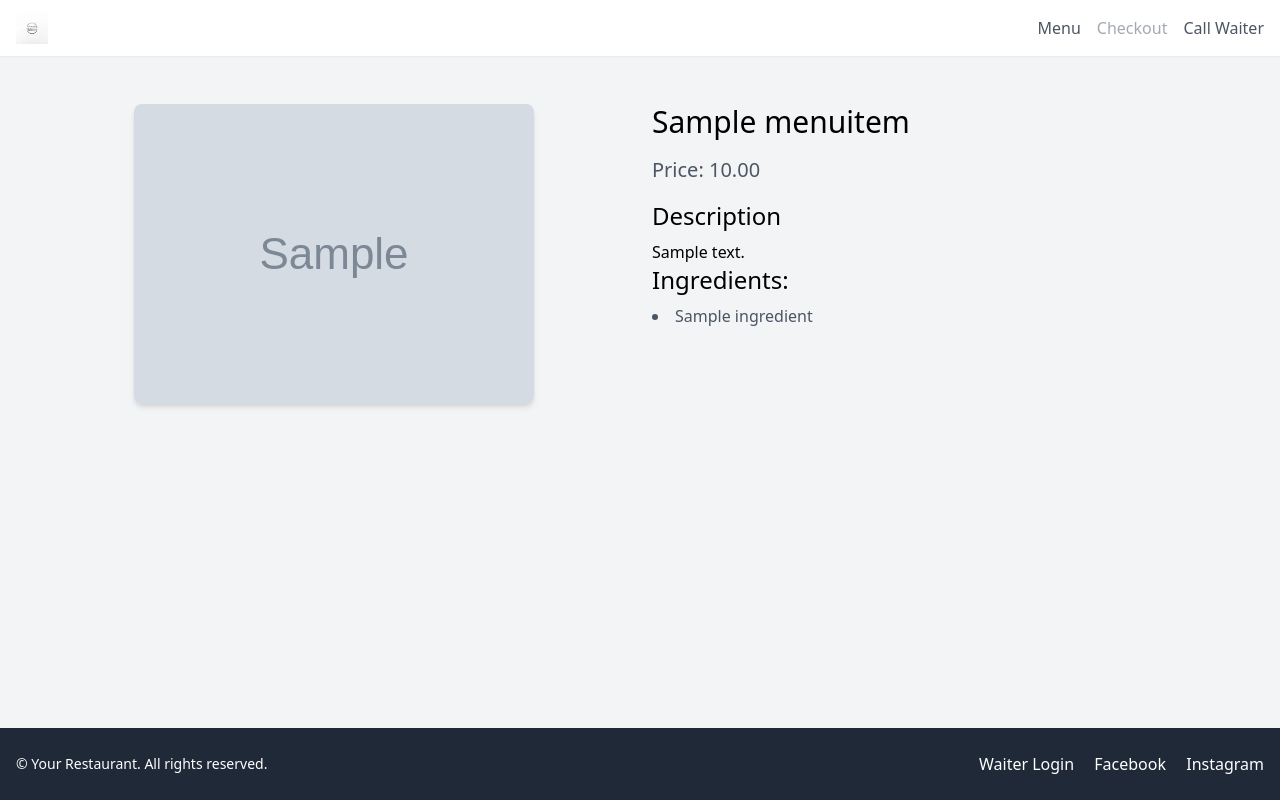
After one commit to sefirus/Lab3CiCd, a Django app: page /menu/item/00000000-0000-0000-0000-000000000001/ in a window 1280 px wide. The commit adds this page. Run offline with Django 4.2, Linux system fonts and the light colour scheme; tables that the repository leaves empty hold one stand-in row (values such as "Sample post"); grey boxes marked "Sample" are stand-in pictures; some libraries are stand-ins or nearby versions.

Commit message:
Fixed images, layout

```diff
--- a/billing/templates/base.html
+++ b/billing/templates/base.html
@@ -16,7 +16,7 @@
             </a>
             <nav class="hidden md:flex space-x-4">
                 {% if not request.hide_header_links  %}
-                    <a href="#" class="text-gray-600 hover:text-gray-800">Menu</a>
+                    <a href="{% url 'menu:menu' %}" class="text-gray-600 hover:text-gray-800">Menu</a>
                     <a href="#" class="text-gray-600
                     hover:text-gray-800
                     {% if table_order.status != 'Accepted' %}opacity-50 cursor-not-allowed{% endif %}">
--- a/menu/models.py
+++ b/menu/models.py
@@ -58,6 +58,10 @@ class MenuItem(models.Model):
     photos = models.ManyToManyField(Photo, related_name='menu_items')
     ingredients = models.ManyToManyField(Ingredient, related_name='menu_items')
 
+    @property
+    def main_photo(self):
+        return self.photos.first()
+
     def __str__(self):
         return self.name
 
--- a/menu/templates/menu.html
+++ b/menu/templates/menu.html
@@ -41,7 +41,7 @@
                     <div class="grid grid-cols-3 gap-4">
                         {% for item in items %}
                             <div class="flex flex-col bg-white rounded-lg shadow-md overflow-hidden">
-                                <a href="#">
+                                <a href="{% url 'menu:menu_item' item.id %}">
                                     <img src="{{ item.main_photo.path.url }}" class="w-full object-cover">
                                     <div class="p-4">
                                         <h2 class="text-2xl mb-2">{{item.name}}</h2>
--- /dev/null
+++ b/menu/templates/menu_item.html
@@ -0,0 +1,23 @@
+{% extends 'base.html' %}
+
+{% block content %}
+    <div class="container mx-auto mt-6 px-6 pb-12 bg-gray-100 rounded-xl">
+        <div class="grid grid-cols-2 gap-6">
+            <div class="flex justify-center items-center">
+                <img src="{{ item.main_photo.path.url }}" class="rounded-lg shadow-md" alt="{{ item.name }}">
+            </div>
+            <div>
+                <h1 class="text-3xl mb-4">{{ item.name }}</h1>
+                <p class="text-xl text-gray-600 mb-4">Price: {{ item.price }}</p>
+                <h2 class="text-2xl mb-2">Description</h2>
+                <span>{{ item.description }}</span>
+                <h2 class="text-2xl mb-2">Ingredients:</h2>
+                <ul class="list-disc list-inside text-gray-600">
+                    {% for ingredient in item.ingredients.all %}
+                        <li>{{ ingredient.name }}</li>
+                    {% endfor %}
+                </ul>
+            </div>
+        </div>
+    </div>
+{% endblock %}
--- a/menu/urls.py
+++ b/menu/urls.py
@@ -7,4 +7,5 @@ from menu import views
 app_name = 'menu'
 urlpatterns = [
     path('', views.menu, name='menu'),
+    path('item/<uuid:item_id>/', views.menu_item, name='menu_item'),
 ] + static(settings.MEDIA_URL, document_root=settings.MEDIA_ROOT)
--- a/menu/views.py
+++ b/menu/views.py
@@ -1,4 +1,4 @@
-from django.shortcuts import render
+from django.shortcuts import render, get_object_or_404
 
 from menu.forms import MenuFilterForm
 from menu.models import MenuItem, Category
@@ -36,11 +36,12 @@ def menu(request):
 
             if max_price:
                 items = items.filter(price__lte=max_price)
-        for item in items:
-            item.main_photo_path = item.photos.first().path
-            item.main_photo = item.photos.first()
-            print(item.main_photo_path)
     else:
         form = MenuFilterForm()
 
     return render(request, 'menu.html', {'categories': categories, 'items': items, 'form': form})
+
+
+def menu_item(request, item_id):
+    item = get_object_or_404(MenuItem, pk=item_id)
+    return render(request, 'menu_item.html', {'item': item})
```
